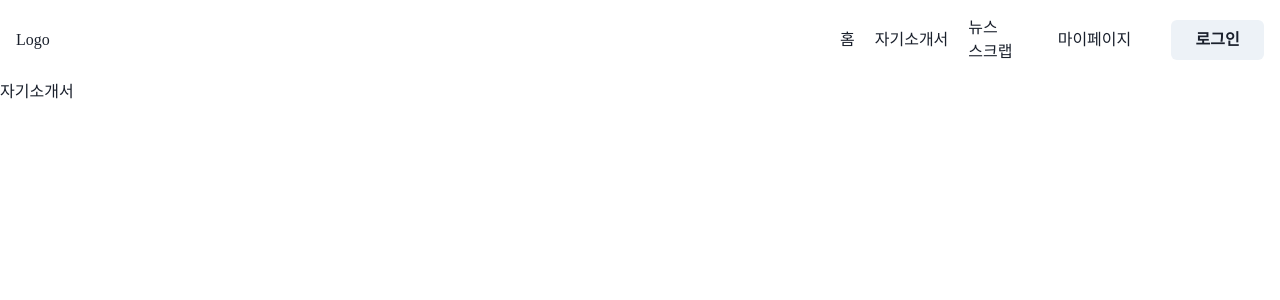
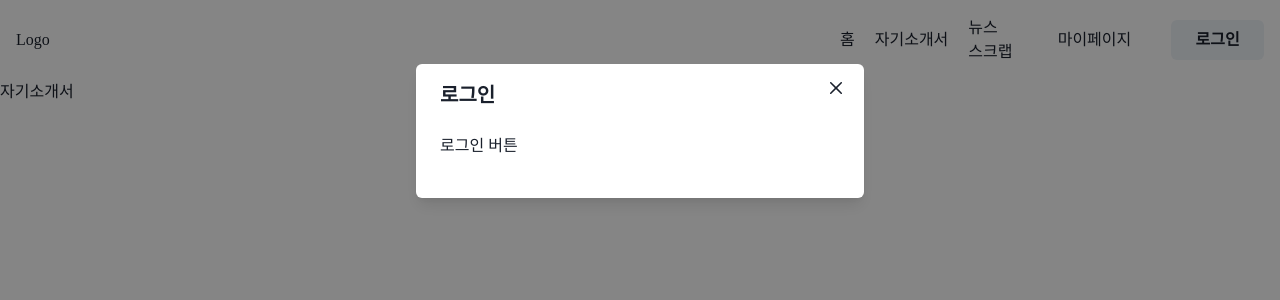
Before and after one commit to 308TEN009/potenday-fe, a React (Vite) app: page /cover-letter in a window 1280 px wide. Both pictures are taken after a click on the button "로그인". Shown: the top 300 px of the page. Built offline with nearby package versions, Linux system fonts and the light colour scheme; a web font is replaced by a local one.

Commit message:
[FEAT] Login Modal 기본 틀 생성

```diff
--- a/src/components/common/Header.tsx
+++ b/src/components/common/Header.tsx
@@ -1,7 +1,13 @@
 import { Link as ReactRouterLink } from 'react-router-dom';
-import { Box, Button, Flex, HStack, Link as ChakraLink, Spacer} from '@chakra-ui/react';
+import { Box, Button, Flex, HStack, Link as ChakraLink, Spacer, useDisclosure } from '@chakra-ui/react';
+import LoginModal from '@components/login/LoginModal';
 
 const Header = () => {
+	const { isOpen, onOpen, onClose } = useDisclosure();
+
+	const onOpenLoginModal = () => {
+		isOpen ? onClose() : onOpen();
+	}
   return <header>
     <Flex
 			w={'100%'}
@@ -17,9 +23,12 @@ const Header = () => {
         <ChakraLink as={ReactRouterLink as any} to={'/new-clipping'}>뉴스 스크랩</ChakraLink>
         <ChakraLink as={ReactRouterLink as any} to={'/my-page'}>마이페이지</ChakraLink>
 				<Spacer />
-				<Button w={'100px'}>로그인</Button>
+				<Button w={'100px'} onClick={onOpenLoginModal}>
+					로그인
+				</Button>
       </HStack>
     </Flex>
+		<LoginModal isOpen={isOpen} onClose={onClose}/>
   </header>;
 };
 
--- a/src/components/common/modal/CommonModal.tsx
+++ b/src/components/common/modal/CommonModal.tsx
@@ -1,4 +1,12 @@
-import {Modal, ModalBody, ModalCloseButton, ModalContent, ModalHeader, ModalOverlay} from '@chakra-ui/react';
+import {
+	Modal,
+	ModalBody,
+	ModalCloseButton,
+	ModalContent,
+	ModalFooter,
+	ModalHeader,
+	ModalOverlay
+} from '@chakra-ui/react';
 import type { ReactNode } from 'react';
 
 interface CommonModalProps {
@@ -27,7 +35,12 @@ const CommonModalBody = ({ children }: { children: ReactNode }) =>
 		{children}
 	</ModalBody>
 
+const CommonModalFooter = ({ children }: { children: ReactNode }) =>
+	<ModalFooter>
+		{children}
+	</ModalFooter>
+
 CommonModal.Header = CommonModalHeader;
 CommonModal.Body = CommonModalBody;
-
+CommonModal.Footer = CommonModalFooter;
 export default CommonModal;
--- /dev/null
+++ b/src/components/login/LoginModal.tsx
@@ -0,0 +1,15 @@
+import CommonModal from '@components/common/modal/CommonModal';
+
+const LoginModal = ({ isOpen, onClose }: any) => {
+	return <CommonModal isOpen={isOpen} onClose={onClose}>
+		<CommonModal.Header>
+			로그인
+		</CommonModal.Header>
+		<CommonModal.Body>
+			로그인 버튼
+		</CommonModal.Body>
+		<CommonModal.Footer/>
+	</CommonModal>
+}
+
+export default LoginModal;
```
